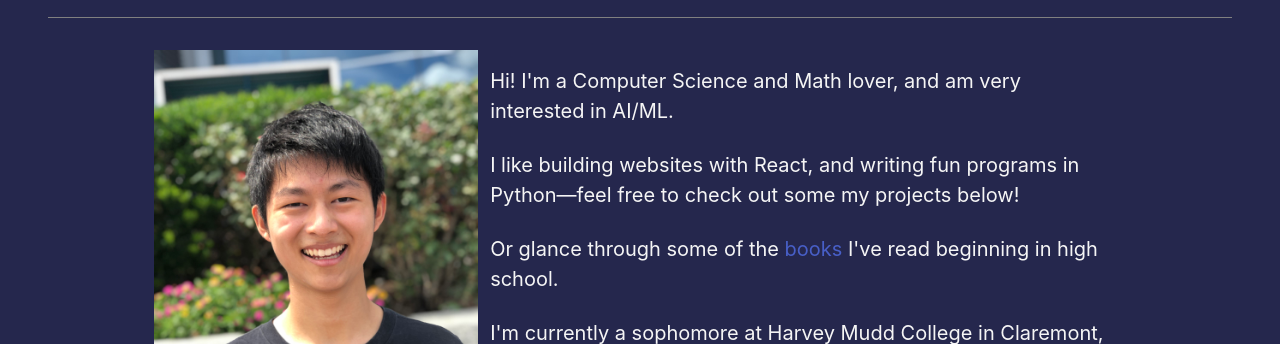
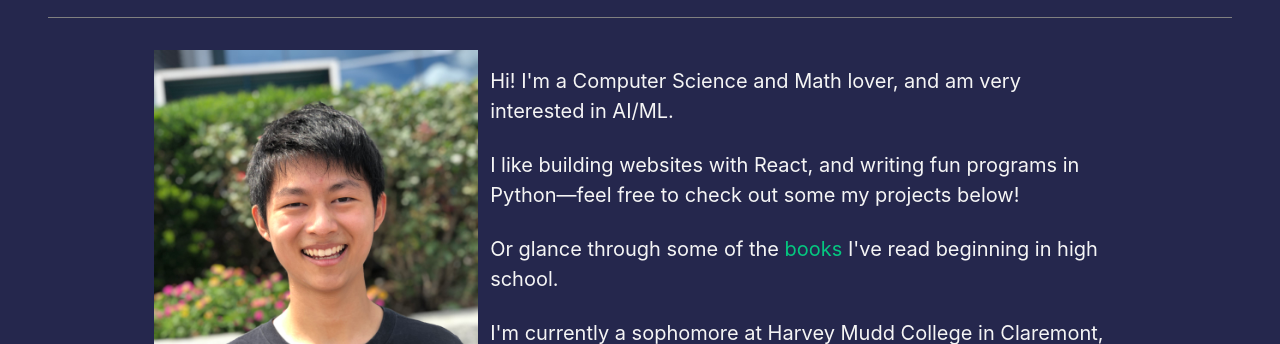
Before and after one commit to dchen327/davidxchen.com, a Next.js app: page / in a window 1280 px wide. Shown: the part 900-1244 px from the top of the page. Built offline with nearby package versions, Linux system fonts and the light colour scheme.

Commit message:
cascades

```diff
--- a/components/About.tsx
+++ b/components/About.tsx
@@ -31,26 +31,27 @@ export default function About() {
             />
           </div>
           <div className="column is-8 is-size-5 has-text-left">
-            <p className="content pt-3 mt-3">
+            <Fade cascade triggerOnce childClassName="content pt-3 mt-3">
+              <p>
                 {
                   "Hi! I'm a Computer Science and Math lover, and am very interested in AI/ML."
                 }
               </p>
-            <p className="content">
+              <p>
                 I like building websites with React, and writing fun programs in
                 Python—feel free to check out some my projects below!
               </p>
-            <p className="content">
+              <p>
                 Or glance through some of the{" "}
                 <Link
                   href="https://www.notion.so/Reading-List-29598ddba9b840ada60aaaf47e964c15"
                   passHref
                 >
-                books
+                  <a style={{ color: "#05c880" }}>books</a>
                 </Link>{" "}
                 {"I've read beginning in high school."}
               </p>
-            <p className="content">
+              <p>
                 {
                   "I'm currently a sophomore at Harvey Mudd College in Claremont, CA."
                 }
@@ -81,6 +82,7 @@ export default function About() {
                   </span>
                 </a>
               </div>
+            </Fade>
           </div>
         </div>
       </div>
--- a/components/Skills.tsx
+++ b/components/Skills.tsx
@@ -7,9 +7,9 @@ export default function Skills() {
     <section id="Skills" className="section has-background-link-light">
       <Heading text="Skills and Technologies" />
       <Divider />
-      <Fade cascade>
-        <div className="columns is-centered">
-          <div className="content is-size-5">
+      <div className="columns is-centered">
+        <div className="content is-size-5">
+          <Fade cascade delay={300}>
             <ul>
               <li>
                 <b>Programming Languages:</b> Fluent in Python; Familiar with
@@ -20,9 +20,9 @@ export default function Skills() {
                 Flask, Node.js, TensorFlow, Pandas, Selenium, Git, Linux, Latex
               </li>
             </ul>
-          </div>
+          </Fade>
         </div>
-      </Fade>
+      </div>
     </section>
   );
 }
```
Lines whose indentation alone changed are shown as unchanged.
